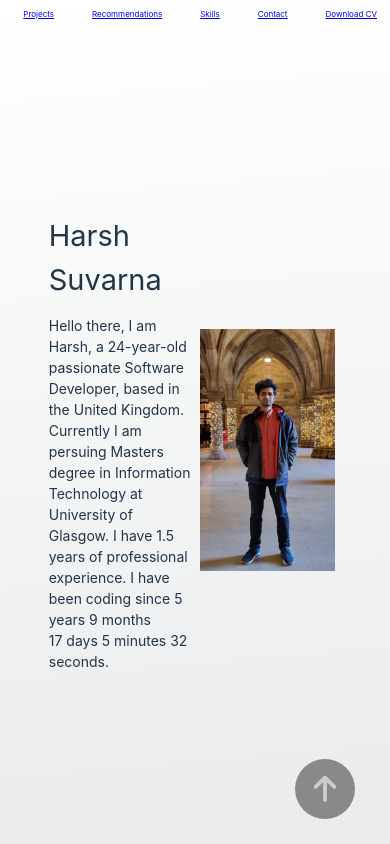
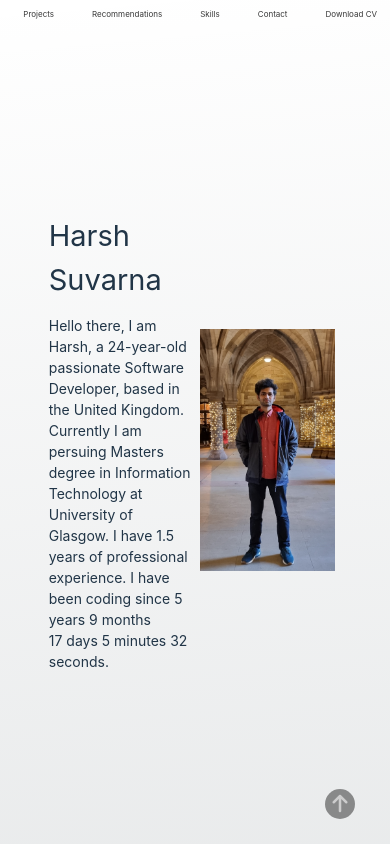
Before and after one commit to HarshSuvarna/portfolio_website, a React (Vite) app: page / in a window 390 px wide. Shown: the top 844 px of the page. Built offline with nearby package versions, Linux system fonts and the light colour scheme.

Commit message:
added locomotive motion for scroll

```diff
--- a/src/components/navbar.css
+++ b/src/components/navbar.css
@@ -8,6 +8,11 @@
   list-style-type: none;
   margin-right: 15rem;
   cursor: pointer;
+}
+
+li a {
+  text-decoration: none;
+  color: #383838;
 }
 
 .navbar-container li {
@@ -23,7 +28,7 @@
 
 .navbar-container li:hover {
   background-color: rgba(70, 70, 70, 0.599);
-  color: #ededed;
+  color: #212121;
 }
 
 @media (max-width: 450px) {
--- a/src/components/topButton.css
+++ b/src/components/topButton.css
@@ -21,3 +21,25 @@
   font-size: 30px;
   cursor: pointer;
 }
+
+@media (max-width: 450px) {
+  .top {
+    background-color: #0000006b;
+    height: 30px;
+    width: 30px;
+    border-radius: 15px;
+    position: fixed;
+    right: 35px;
+    bottom: 25px;
+    display: flex;
+    justify-content: center;
+    align-items: center;
+    color: #cdcdcd;
+    font-size: 10px;
+  }
+
+  .top i {
+    font-size: 20px;
+    cursor: pointer;
+  }
+}
```
